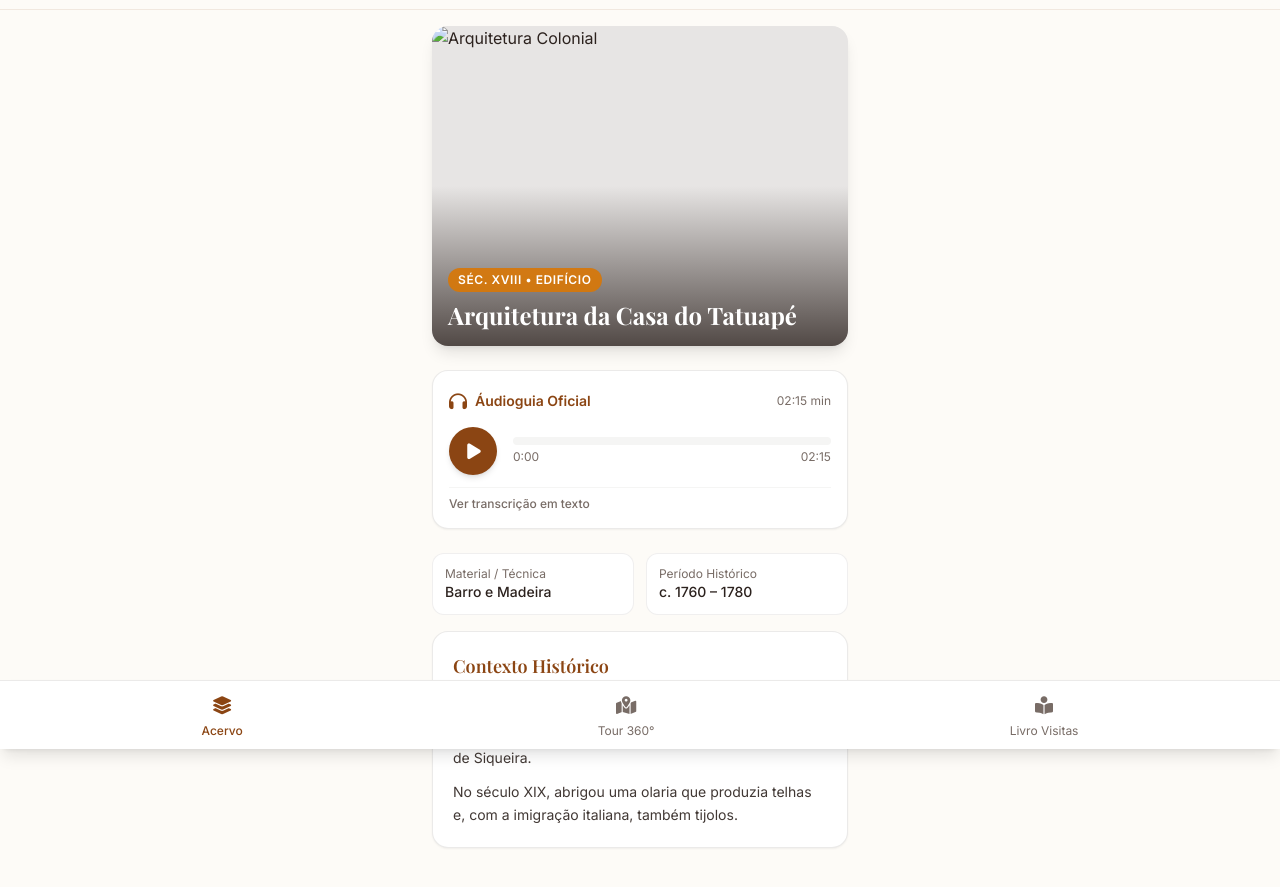
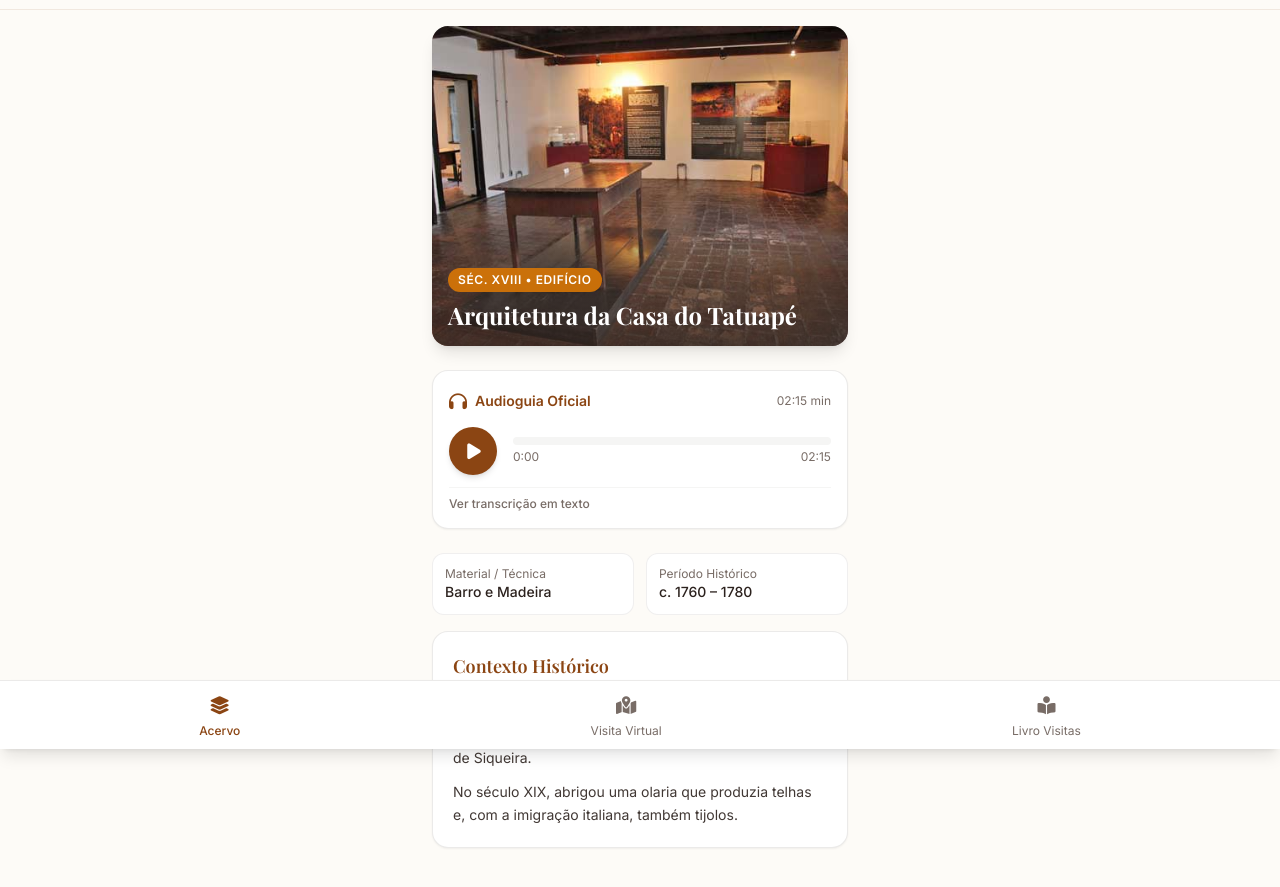
Before and after one commit to jeltsjelts/teste-visita, a plain HTML site: page arquitetura.html in a window 1280 px wide. Shown: the part 51-938 px from the top of the page. Drawn offline with nearby package versions, Linux system fonts and the light colour scheme; a web font is replaced by a local one.

Commit message:
Update arquitetura.html

```diff
--- a/arquitetura.html
+++ b/arquitetura.html
@@ -55,8 +55,8 @@
 
         <!-- Banner com a Foto da Obra/Espaço -->
         <section class="relative rounded-2xl overflow-hidden shadow-lg group bg-stone-200">
-            <!-- Imagem da Obra (No Django, usar URL da imagem dinamica) -->
-            <img src="geral.jpg"
+            <!-- Imagem da Obra  -->
+            <img src="imagens/geral.jpg"
                  alt="Arquitetura Colonial"
                  class="w-full h-80 object-cover transform group-hover:scale-105 transition duration-500">
 
@@ -70,12 +70,12 @@
             </div>
         </section>
 
-        <!-- Player do Áudioguia Web (Estilizado) -->
+        <!-- Player do Audioguia Web -->
         <section class="bg-brand-card p-4 rounded-2xl shadow-sm border border-stone-200/80 space-y-3">
             <div class="flex justify-between items-center">
                 <div class="flex items-center space-x-2 text-brand-primary">
                     <i class="fa-solid fa-headphones text-lg"></i>
-                    <span class="font-semibold text-sm">Áudioguia Oficial</span>
+                    <span class="font-semibold text-sm">Audioguia Oficial</span>
                 </div>
                 <span class="text-xs text-brand-muted">02:15 min</span>
             </div>
@@ -153,9 +153,9 @@ Características Arquitetônicas
             <i class="fa-solid fa-layer-group text-lg"></i>
             <span>Acervo</span>
         </a>
-        <a href="#" class="flex flex-col items-center space-y-1 text-brand-muted hover:text-brand-primary transition text-xs">
+        <a href="index.html" class="flex flex-col items-center space-y-1 text-brand-muted hover:text-brand-primary transition text-xs">
             <i class="fa-solid fa-map-location-dot text-lg"></i>
-            <span>Tour 360°</span>
+            <span>Visita Virtual</span>
         </a>
         <a href="#" class="flex flex-col items-center space-y-1 text-brand-muted hover:text-brand-primary transition text-xs">
             <i class="fa-solid fa-book-open-reader text-lg"></i>
```
